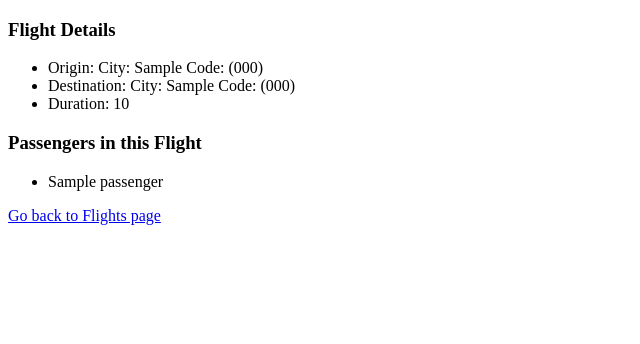
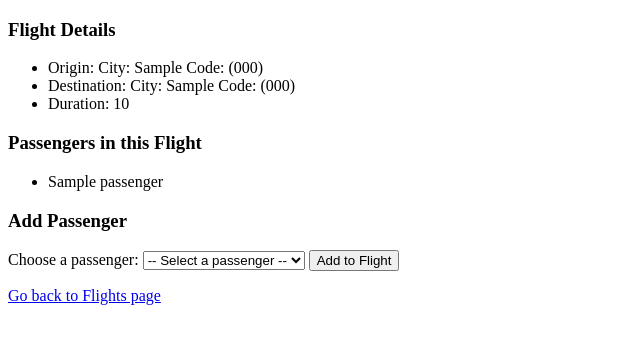
Before and after one commit to Ndugere/Airline_APP, a Django app: template flights/templates/flights/details.html in a window 1280 px wide. Shown: the top 344 px of the page, without its empty margins (0-640 px from the left). Run offline with Django 5.2, Linux system fonts and the light colour scheme; the template is opened without the code that fills it: values that come from a table or form of the project are taken from there, others are empty; tables that the repository leaves empty hold one stand-in row (values such as "Sample post").

Commit message:
Added the ability to add a passenger to a flight

```diff
--- a/flights/templates/flights/details.html
+++ b/flights/templates/flights/details.html
@@ -6,16 +6,34 @@
   <li>Origin: {{ flight.origin }}</li>
   <li>Destination: {{ flight.destination }}</li>
   <li>Duration: {{ flight.duration }}</li>
+</ul>
 
-</ul>
 <h3>Passengers in this Flight</h3>
 <ul>
-    {% for Passenger in    passengers %}
-        <li>{{ Passenger.name }} </li>
+    {% for passenger in passengers %}
+        <li>{{ passenger.name }}</li>
     {% empty %}
-        <p> There is no one in this flight </p>
+        <p>There is no one in this flight</p>
     {% endfor %}
 </ul>
-<a href="{% url 'index' %}"> Go back to Flights page</a>
 
+<h3>Add Passenger</h3>
+{% if non_passengers %}
+<form action="{% url 'book' flight.id %}" method="post">
+    {% csrf_token %}
+    <label for="passenger">Choose a passenger:</label>
+    <select name="passenger" id="passenger" required>
+        <option value="" disabled selected>-- Select a passenger --</option>
+        {% for passenger in non_passengers %}
+            <option value="{{ passenger.id }}">{{ passenger.name }}</option>
+        {% endfor %}
+    </select>
+    <button type="submit">Add to Flight</button>
+</form>
+<p></p> <!-- spacer -->
+{% else %}
+<p>No passengers to add</p>
+{% endif %}
+
+<a href="{% url 'index' %}">Go back to Flights page</a>
 {% endblock %}
--- a/flights/urls.py
+++ b/flights/urls.py
@@ -3,5 +3,6 @@ from . import views
 
 urlpatterns = [
     path("", views.index, name= "index"),
-    path("<int:flight_id>", views.details, name="details")
+    path("<int:flight_id>", views.details, name="details"),
+    path("<int:flight_id>/book", views.book, name="book")
 ]
```
Also changed, not shown: flights/views.py (+11 -1 lines).
